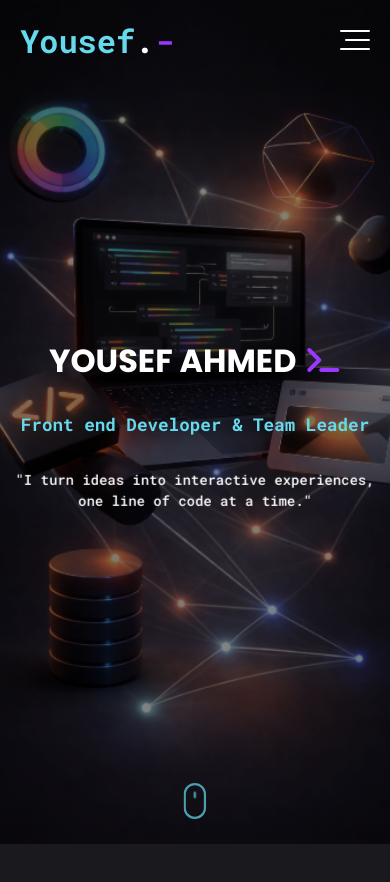
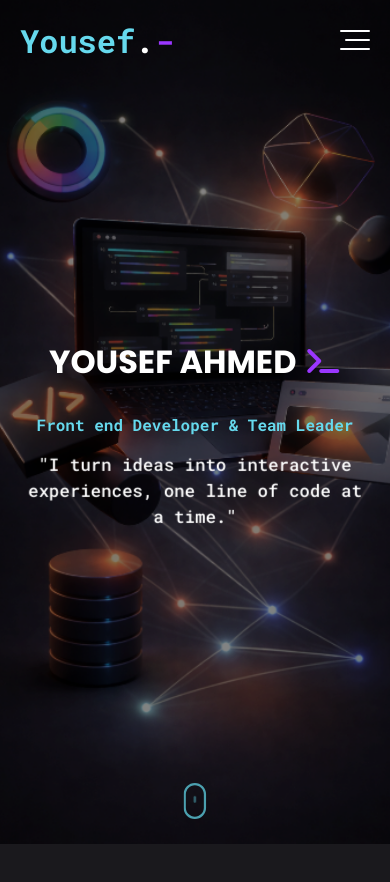
Before and after one commit to Yousef767/new-portfolio, a React (Vite) app: page / in a window 390 px wide. Shown: the top 882 px of the page. After the commit the page ends 844 px from the top, so only its background shows below. Built offline with nearby package versions, Linux system fonts and the light colour scheme.

Commit message:
Update style.scss

```diff
--- a/src/SCSS/style.scss
+++ b/src/SCSS/style.scss
@@ -39,7 +39,17 @@ html {
 }
 body {
   background-color: $body;
-  height: 5000px;
+  &::-webkit-scrollbar {
+    width: 7px;
+  }
+  &::-webkit-scrollbar-track {
+    background: #00000043;
+  }
+
+  &::-webkit-scrollbar-thumb {
+    background-color: $secondary;
+    border-radius: 10px;
+  }
 }
 .box {
   max-width: 100%;
@@ -500,8 +510,23 @@ nav.active .menu {
   }
 }
 @media (max-width: 700px) {
-    .home{
-    background-image: url('/home-phone.png');
+  .links {
+    padding-left: 20px;
+    padding-top: 50px;
+    overflow-y: scroll;
+    &::-webkit-scrollbar {
+      width: 0px;
+      height: 0px;
+    }
+    li {
+      a {
+        padding-left: 0;
+        height: 80px;
+      }
+    }
+  }
+  .home {
+    background-image: url("/home-phone.png");
   }
   .homeText {
     p {
@@ -515,19 +540,17 @@ nav.active .menu {
   }
   .face {
     font-size: 1rem;
+    padding: 0 20px;
   }
 }
 @media (max-width: 500px) {
   .homeText {
     p {
-      font-size: 1.1rem;
+      font-size: 1rem;
     }
   }
   .textReveal > div > div h1 {
     font-size: 2rem;
     text-align: center;
   }
-  .face {
-    font-size: 0.8rem;
-  }
 }
```
